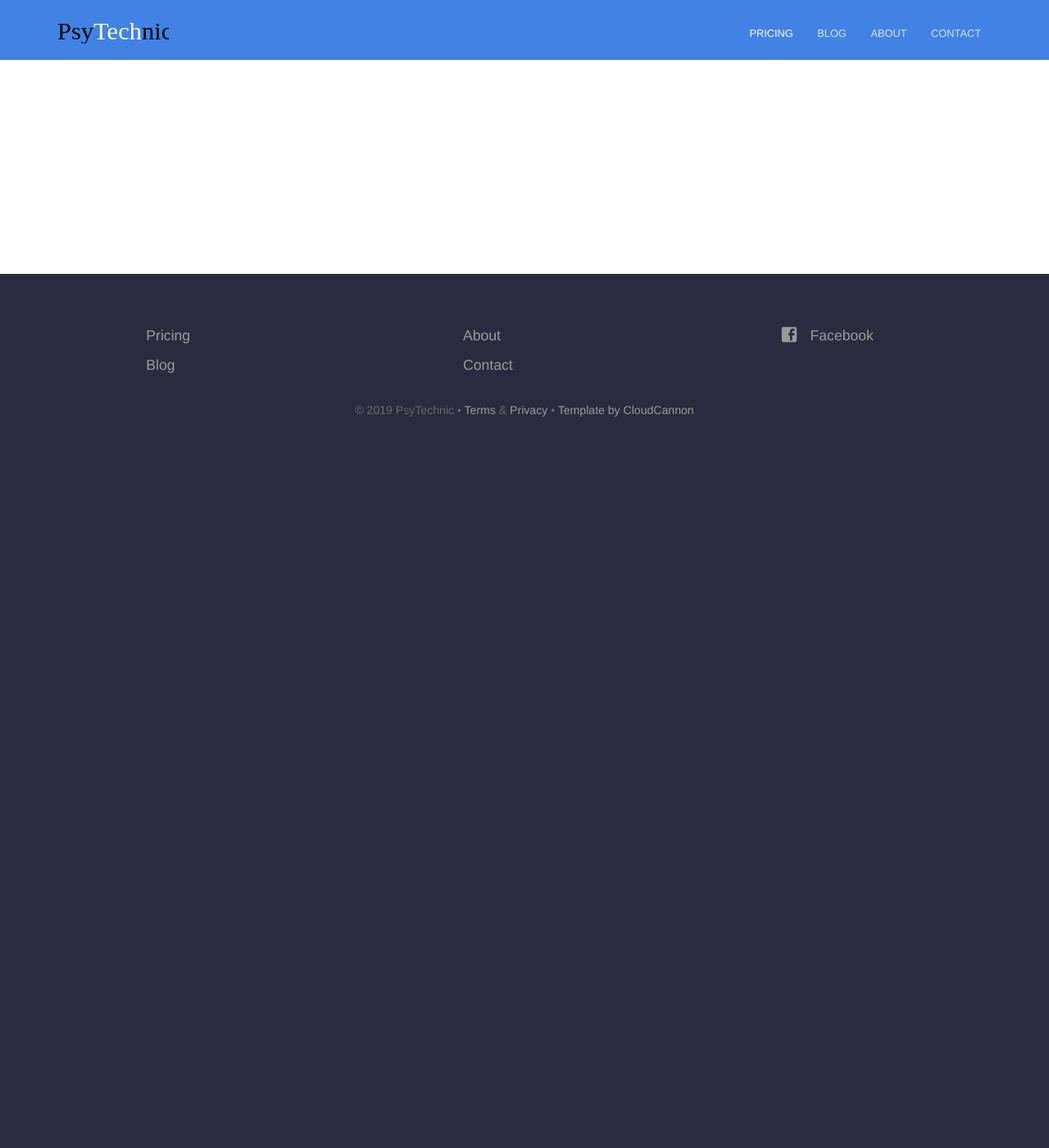
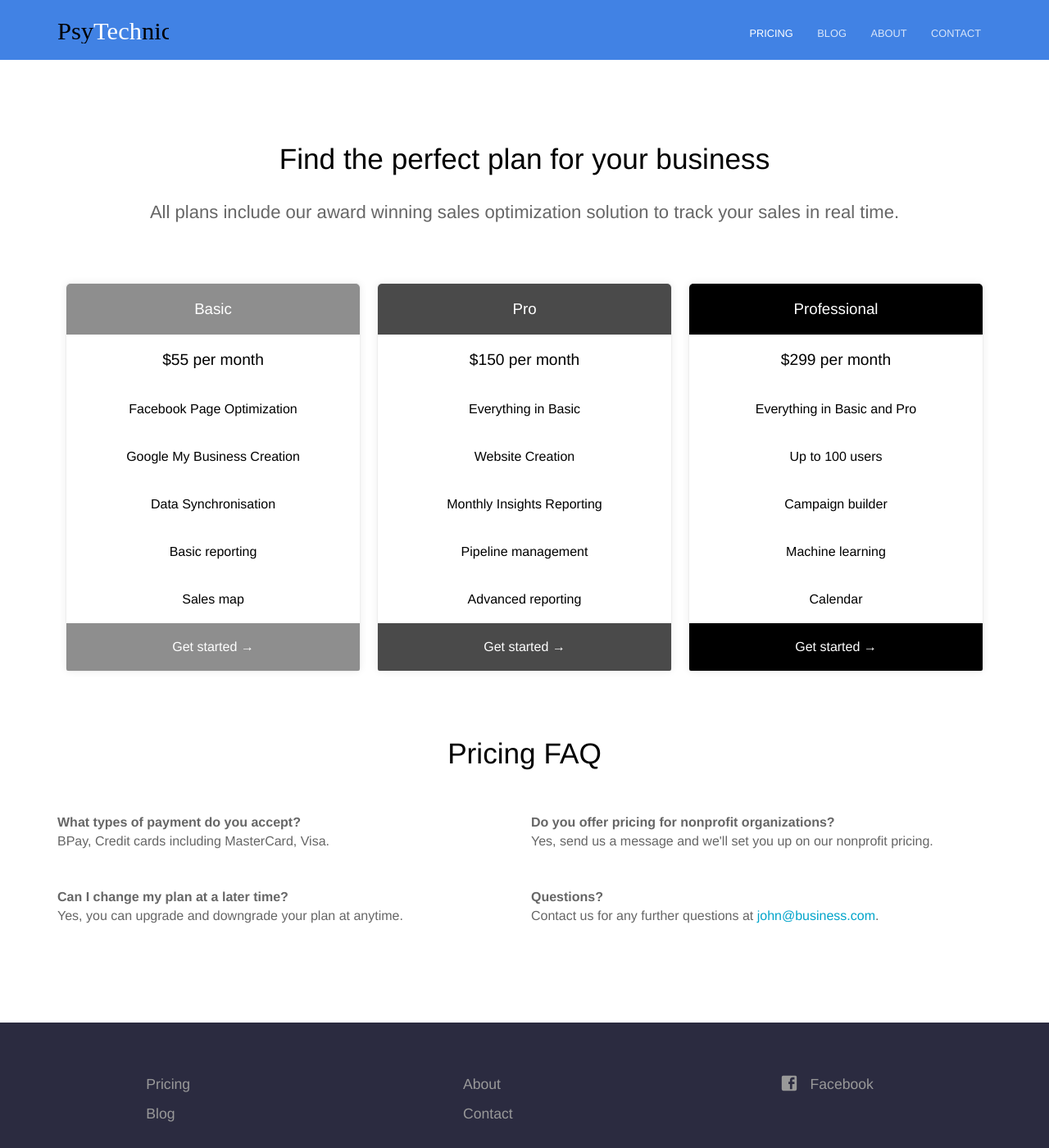
Before and after one commit to HaydenRKirk/HaydenRKirk.github.io, a Jekyll site: the page built from pricing.html, in a window 1280 px wide and 1400 px high. Shown: the whole window at 82% size. Built offline with Jekyll 4.4.1, drawn with Linux system fonts in a browser that asks for light colours.

Commit message:
Update pricing.html

```diff
--- a/pricing.html
+++ b/pricing.html
@@ -2,15 +2,22 @@
 title: Pricing
 heading: Find the perfect plan for your business
 description: All plans include our award winning sales optimization solution to track your sales in real time.
+pricing_table:
 pricing_table:
   - name: Basic
     color: "#8e8e8e"
     features:
       - text: $55 per month
         highlight: true
-      - text: Facebook Page Creation
+      - text: Facebook Page Optimization
         highlight: false
-     - text: Facebook Page Optimization
+      - text: Google My Business Creation
+        highlight: false
+      - text: Data Synchronisation
+        highlight: false
+      - text: Basic reporting
+        highlight: false
+      - text: Sales map
         highlight: false
     call_to_action:
       link: http://mysite.com?plan=basic
@@ -18,13 +25,17 @@ pricing_table:
   - name: Pro
     color: "#4a4a4a"
     features:
-      - text: $125 per month
+      - text: $150 per month
         highlight: true
-      - text: Everything in Basic PLUS
+      - text: Everything in Basic
         highlight: false
-      - text: Google My Business Set Up
+      - text: Website Creation
         highlight: false
-     - text: Monthly Data Insights
+      - text: Monthly Insights Reporting
+        highlight: false
+      - text: Pipeline management
+        highlight: false
+      - text: Advanced reporting
         highlight: false
     call_to_action:
       link: http://mysite.com?plan=pro
@@ -32,13 +43,17 @@ pricing_table:
   - name: Professional
     color: "#000000"
     features:
-      - text: $250 per month
+      - text: $299 per month
         highlight: true
       - text: Everything in Basic and Pro
         highlight: false
-      - text: Full Website Creation
+      - text: Up to 100 users
         highlight: false
-    - text: Website Management
+      - text: Campaign builder
+        highlight: false
+      - text: Machine learning
+        highlight: false
+      - text: Calendar
         highlight: false
     call_to_action:
       link: http://mysite.com?plan=professional
```
